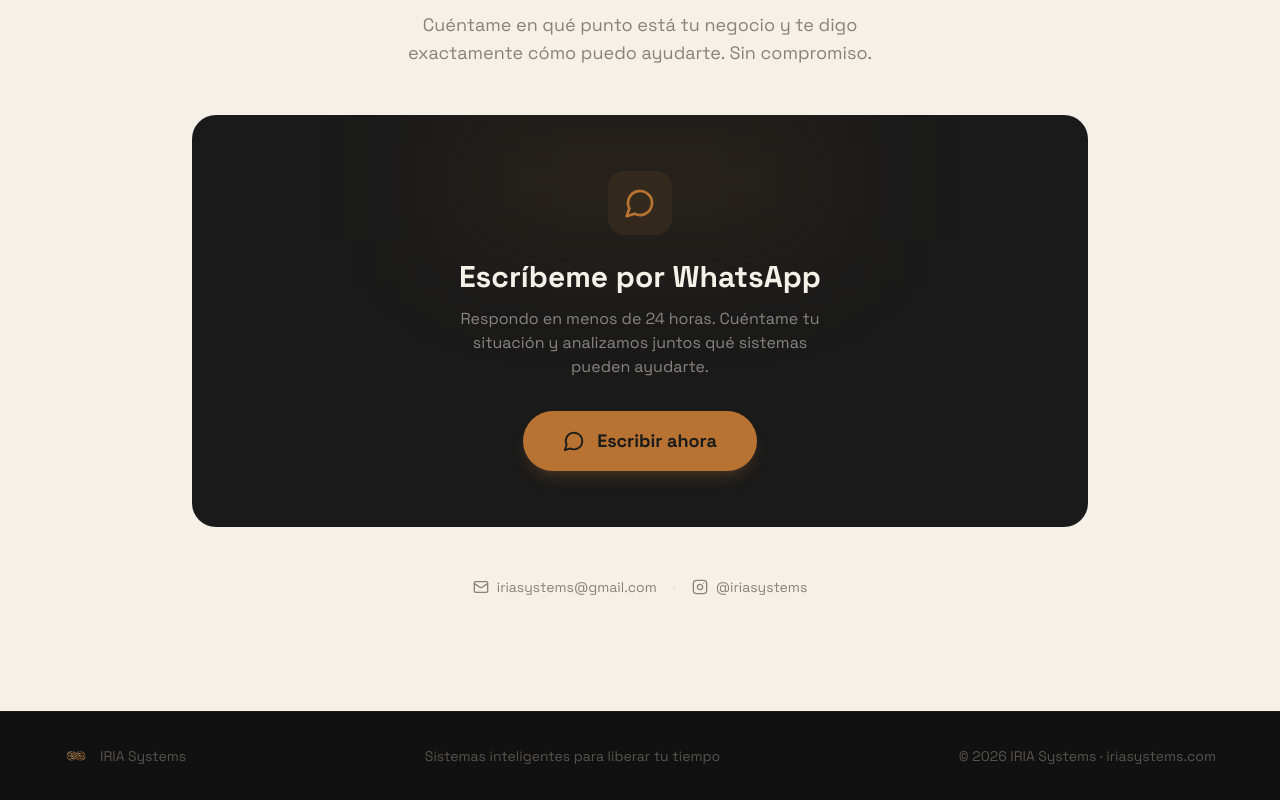
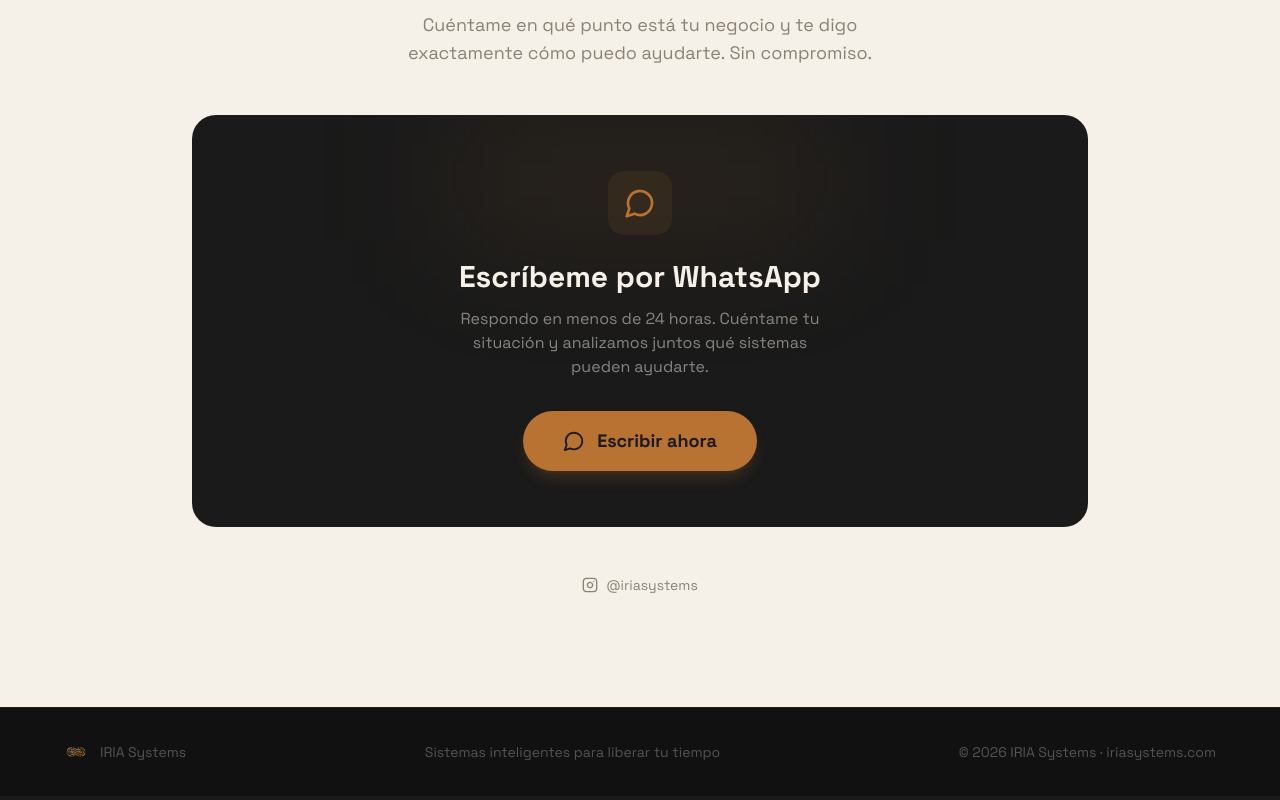
Before and after one commit to iriasystems-lab/iriasystems, a React (Vite) app: page / in a window 1280 px wide. Shown: the part 3318-4118 px from the top of the page. Built offline with nearby package versions, Linux system fonts and the light colour scheme.

Commit message:
Remove email address from contact section
https://claude.ai/code/session_01HENL45eHgxQSq9Y6MhR8j5

```diff
--- a/src/components/Contact.jsx
+++ b/src/components/Contact.jsx
@@ -1,5 +1,5 @@
 import { motion } from 'framer-motion'
-import { MessageCircle, Mail, Instagram } from 'lucide-react'
+import { MessageCircle, Instagram } from 'lucide-react'
 
 const WA_URL = 'https://wa.me/34643380805?text=Hola%20Iryna%2C%20me%20interesa%20conocer%20m%C3%A1s%20sobre%20tus%20servicios'
 
@@ -67,14 +67,6 @@ export default function Contact() {
           className="flex flex-col sm:flex-row gap-4 justify-center items-center"
         >
           <a
-            href="mailto:iriasystems@gmail.com"
-            className="flex items-center gap-2 text-warm-gray hover:text-gold-dark transition-colors text-sm"
-          >
-            <Mail size={16} />
-            iriasystems@gmail.com
-          </a>
-          <span className="hidden sm:block text-champagne">·</span>
-          <a
             href="https://instagram.com/iriasystems"
             target="_blank"
             rel="noopener noreferrer"
```
